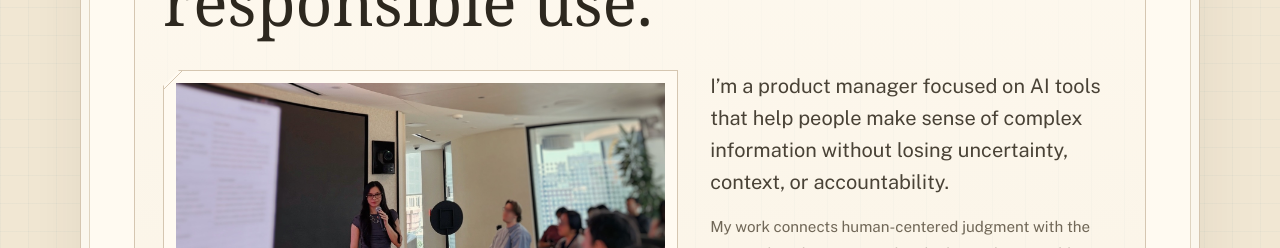
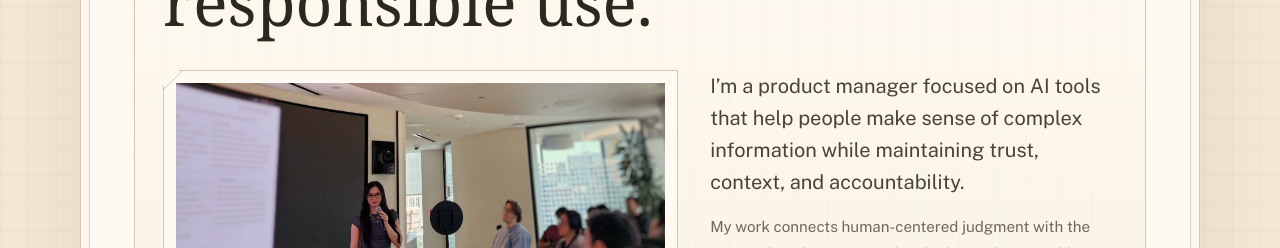
Before and after one commit to runargs/runargs.github.io, a React (Vite) app: page / in a window 1280 px wide. Shown: the part 525-773 px from the top of the page. Built offline with nearby package versions, Linux system fonts and the light colour scheme; the HTML template or start-up script is replaced by a standard one; a web font is replaced by a local one.

Commit message:
Update BioSection.tsx

```diff
--- a/src/components/sections/BioSection.tsx
+++ b/src/components/sections/BioSection.tsx
@@ -69,7 +69,7 @@ export function BioSection() {
 
             <div className="hero-intro-copy text-[var(--ink-muted)]">
               <p className="text-xl leading-8 text-[var(--ink-soft)]">
-                I’m a product manager focused on AI tools that help people make sense of complex information without losing uncertainty, context, or accountability.
+                I’m a product manager focused on AI tools that help people make sense of complex information while maintaining trust, context, and accountability.
               </p>
               <p>
                 My work connects human-centered judgment with the practical implementation details that make AI usable: retrieval quality, source grounding, guardrails, open feedback loops, and transparent documentation.
```
